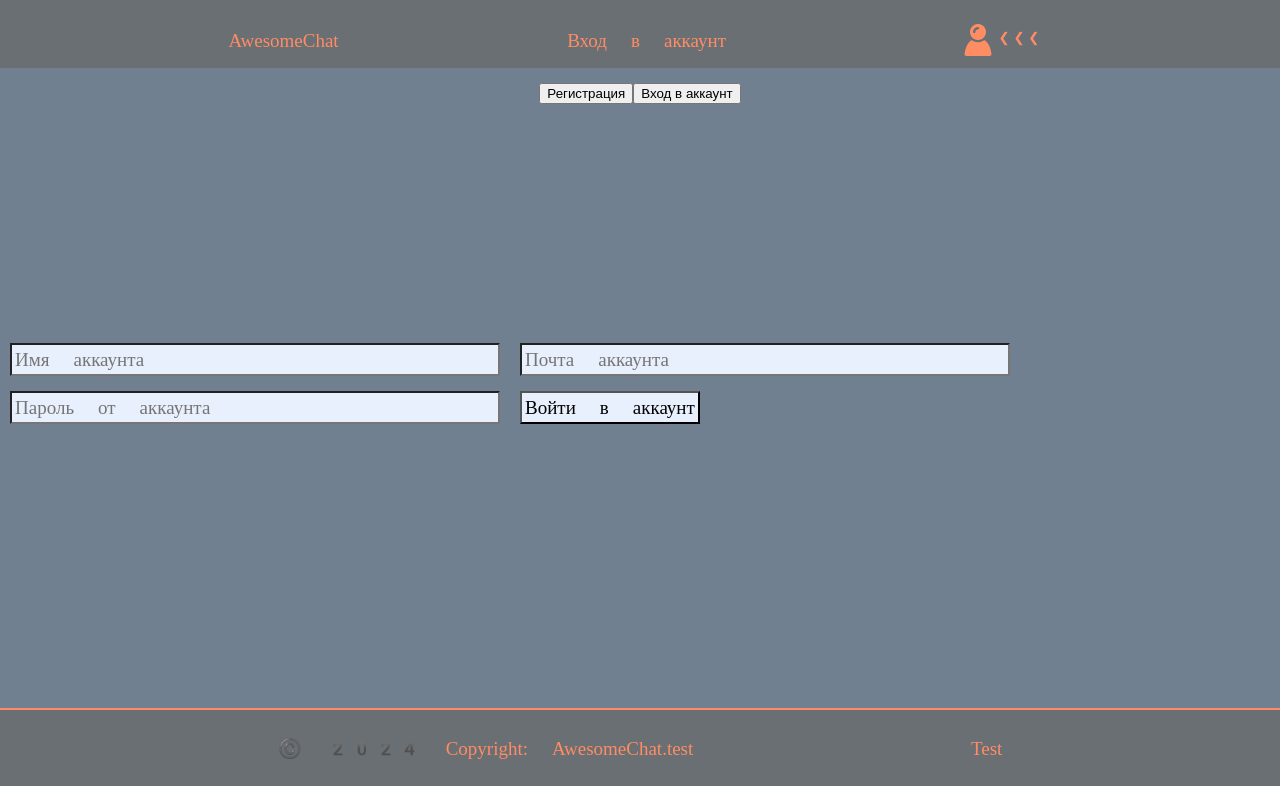
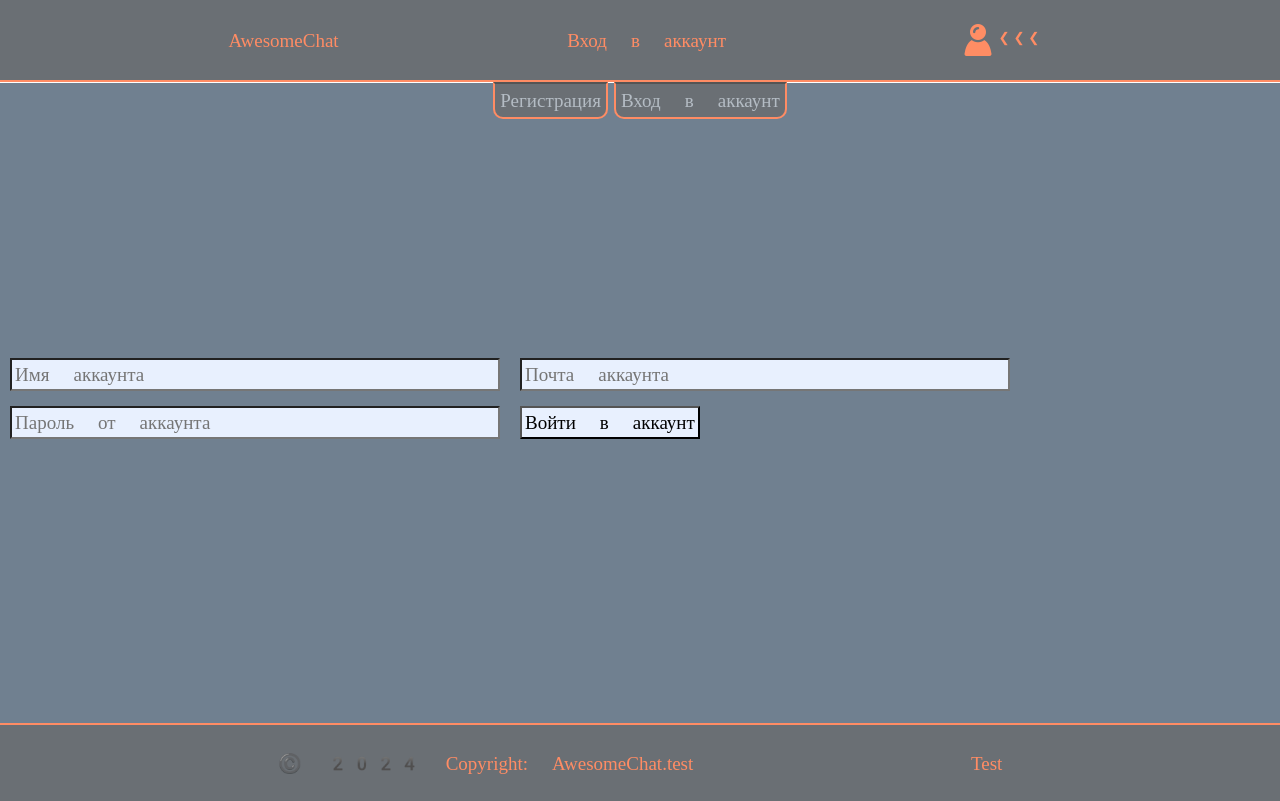
Before and after one commit to Marator2K07/Web-chat, a React (Create React App) app in the folder frontend/: page / in a window 1280 px wide. Shown: the top 801 px of the page. Built offline with nearby package versions, Linux system fonts and the light colour scheme.

Commit message:
Добавлен стиль для компонента элемента навигации NavItem.

```diff
--- a/frontend/src/components/Navigation/NavItem/NavItem.module.css
+++ b/frontend/src/components/Navigation/NavItem/NavItem.module.css
@@ -0,0 +1,17 @@
+.NavItem button {
+    padding: 5px;
+    margin-left: 3px;
+    margin-right: 3px;
+    width: max-content;
+    border-bottom: 2px solid rgb(255, 140, 100);
+    border-left: 2px solid rgb(255, 140, 100);
+    border-right: 2px solid rgb(255, 140, 100);
+    border-bottom-right-radius: 10px;
+    border-bottom-left-radius: 10px;
+    background-color: rgb(106, 111, 116);
+    color: rgb(180, 188, 196);
+    font-weight: 400;
+    font-family: emoji;
+    font-size: 19px;
+    cursor: pointer;
+}
```
